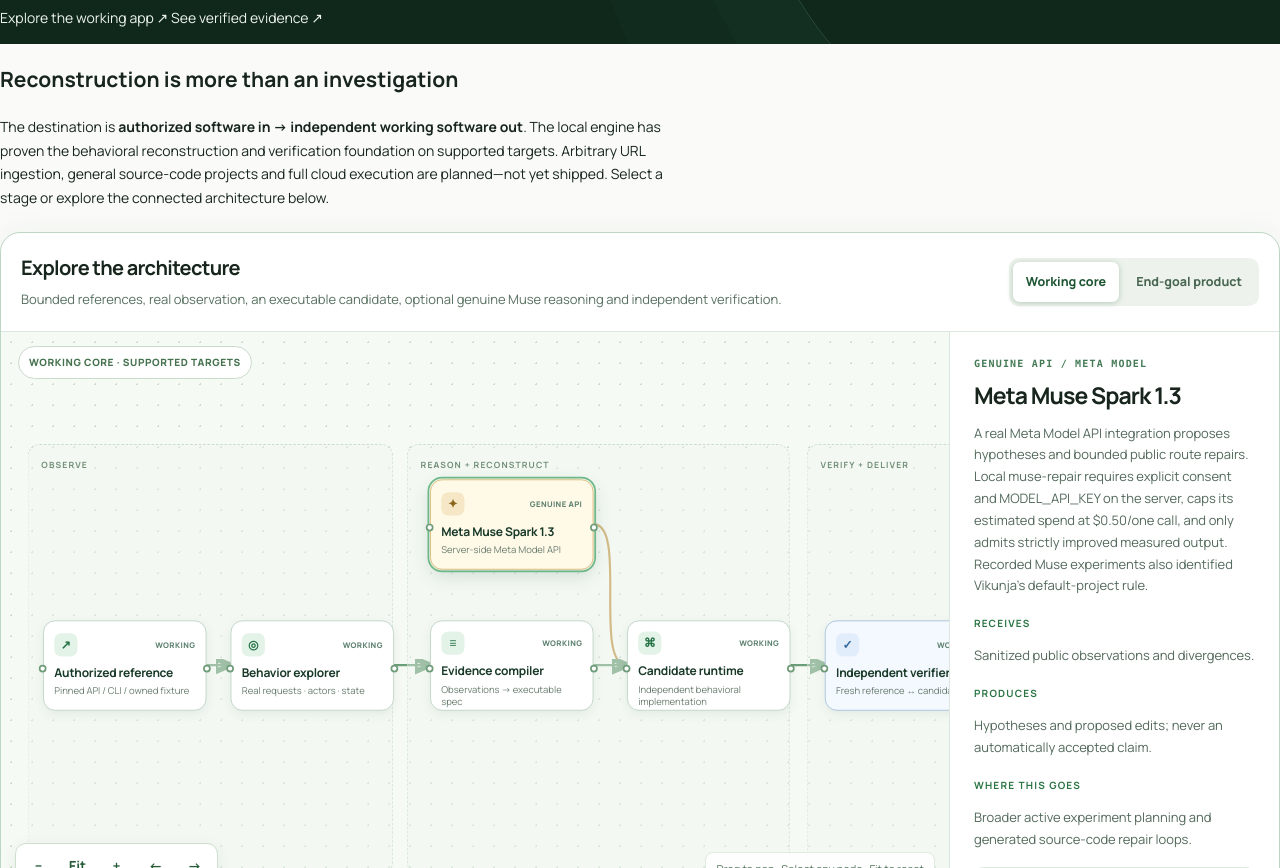
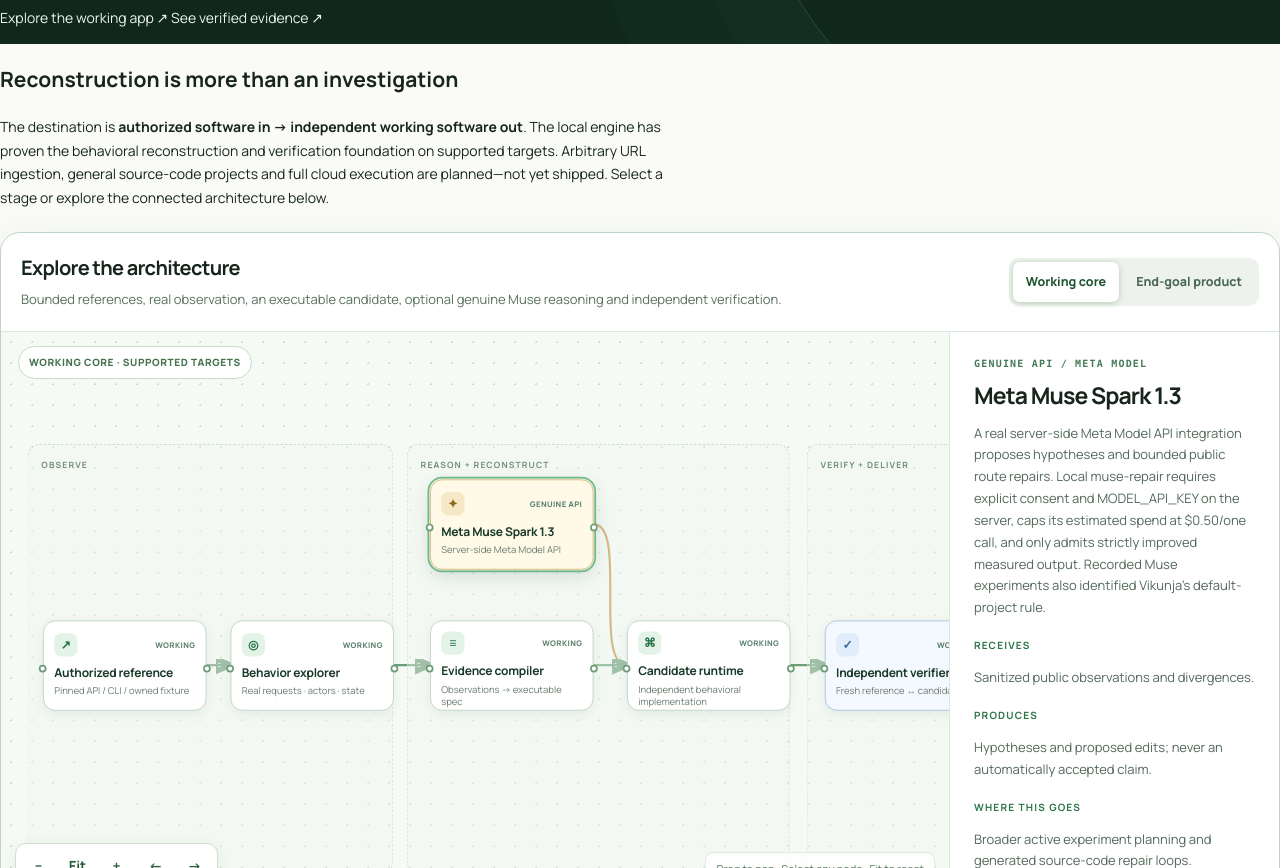
Before and after one commit to Ankit6149/second-source, a plain HTML site: page web/architecture/index.html in a window 1280 px wide. Shown: the part 232-1100 px from the top of the page. Drawn offline with Linux system fonts and the light colour scheme.

Commit message:
docs: state server-side Meta API integration explicitly

```diff
--- a/web/architecture/index.html
+++ b/web/architecture/index.html
@@ -159,7 +159,7 @@ const D={
  target:["Authorized reference","Pinned API / CLI / owned fixture","↗","Working","normal","Choose a permitted reference and a bounded test scope. Today: pinned professional API targets and owned fixtures.","A supported, authorized reference.","A documented target and scope.","Future: arbitrary authorized URLs, repositories and CLI binaries through reviewed connectors."],
  observe:["Behavior explorer","Real requests · actors · state","◎","Working","normal","Observe how the reference responds to actual requests, state changes, validation mistakes and permission boundaries. No reference source or sealed tests enter discovery.","Reference plus query budget.","Versioned trace and observed behavioral facts.","Add browser interactions, screenshots and richer state transitions."],
  compiler:["Evidence compiler","Observations → executable spec","≡","Working","normal","Turn observations into route contracts, response templates and stateful rules. Deterministically derived facts stay protected even when the model proposes changes.","Public reference evidence.","Behavioral specification with traceable provenance.","General intermediate representations for more frameworks and languages."],
- muse:["Meta Muse Spark 1.3","Server-side Meta Model API","✦","Genuine API","model","A real Meta Model API integration proposes hypotheses and bounded public route repairs. Local muse-repair requires explicit consent and MODEL_API_KEY on the server, caps its estimated spend at $0.50/one call, and only admits strictly improved measured output. Recorded Muse experiments also identified Vikunja's default-project rule.","Sanitized public observations and divergences.","Hypotheses and proposed edits; never an automatically accepted claim.","Broader active experiment planning and generated source-code repair loops."],
+ muse:["Meta Muse Spark 1.3","Server-side Meta Model API","✦","Genuine API","model","A real server-side Meta Model API integration proposes hypotheses and bounded public route repairs. Local muse-repair requires explicit consent and MODEL_API_KEY on the server, caps its estimated spend at $0.50/one call, and only admits strictly improved measured output. Recorded Muse experiments also identified Vikunja's default-project rule.","Sanitized public observations and divergences.","Hypotheses and proposed edits; never an automatically accepted claim.","Broader active experiment planning and generated source-code repair loops."],
  candidate:["Candidate runtime","Independent behavioral implementation","⌘","Working","normal","An independent generic interpreter executes the evidence-compiled specification with its own routes, state and users. It is a runnable behavioral candidate, not recovered original source.","Compiled behavioral specification.","Candidate API and exportable spec.","Ordinary generated project files and deeper UI implementations."],
  verify:["Independent verifier","Fresh reference ↔ candidate","✓","Working","proof","Replay the same public cases against a fresh reference and independent candidate. Normalize identifiers and clocks, then compare actual outputs. Frozen evaluators remain separate from model prompts.","Reference and candidate outputs.","Pass counts, differences and a reproducible report.","Sealed multimodal/visual/behavioral evaluations."],
  deliver:["Candidate + evidence","Report · downloadable artifact","↓","Working","proof","Export the chosen candidate specification and measured investigation report. The hosted bounded worker offers its own export formats; these do not imply full local-target execution in cloud.","Measured candidate and evidence.","Candidate, reports and applicable artifacts.","Source repository, migration tests and deployment handoff."],
```
